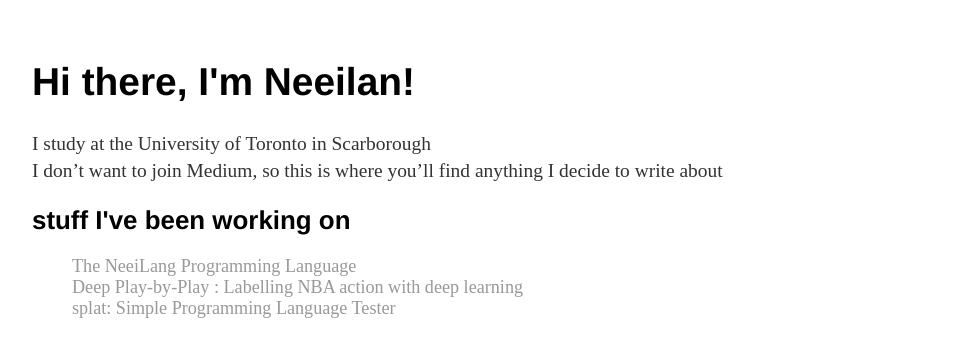
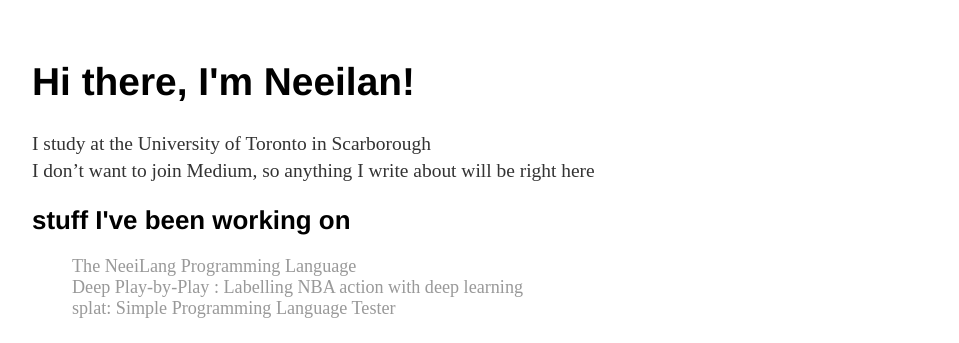
Before and after one commit to neeilan/neeilan.github.io, a Jekyll site: the page built from index.html, in a window 1280 px wide. Shown: the top 343 px of the page, without its empty margins (160-1119 px from the left). Built offline with Jekyll 4.4.1, drawn with Linux system fonts in a browser that asks for light colours.

Commit message:
Update index.html

```diff
--- a/index.html
+++ b/index.html
@@ -6,7 +6,7 @@ title: Neeilan
 	<h1>Hi there, I'm Neeilan!</h1>
 	<p>
 	I study at the University of Toronto in Scarborough<br/>
-	I don’t want to join Medium, so this is where you’ll find anything I decide to write about
+	I don’t want to join Medium, so anything I write about will be right here
 	</p>
 
 	<p>
```
